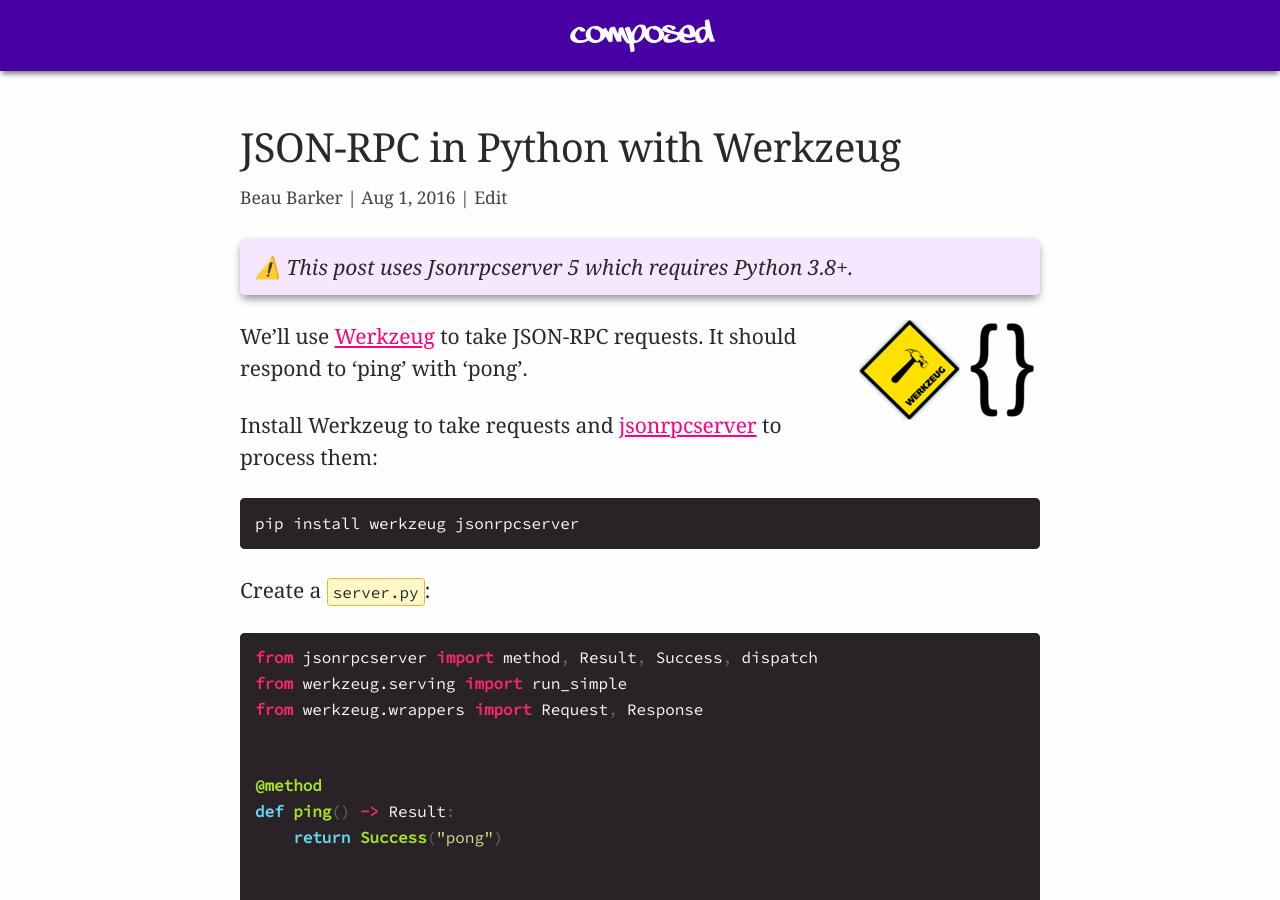
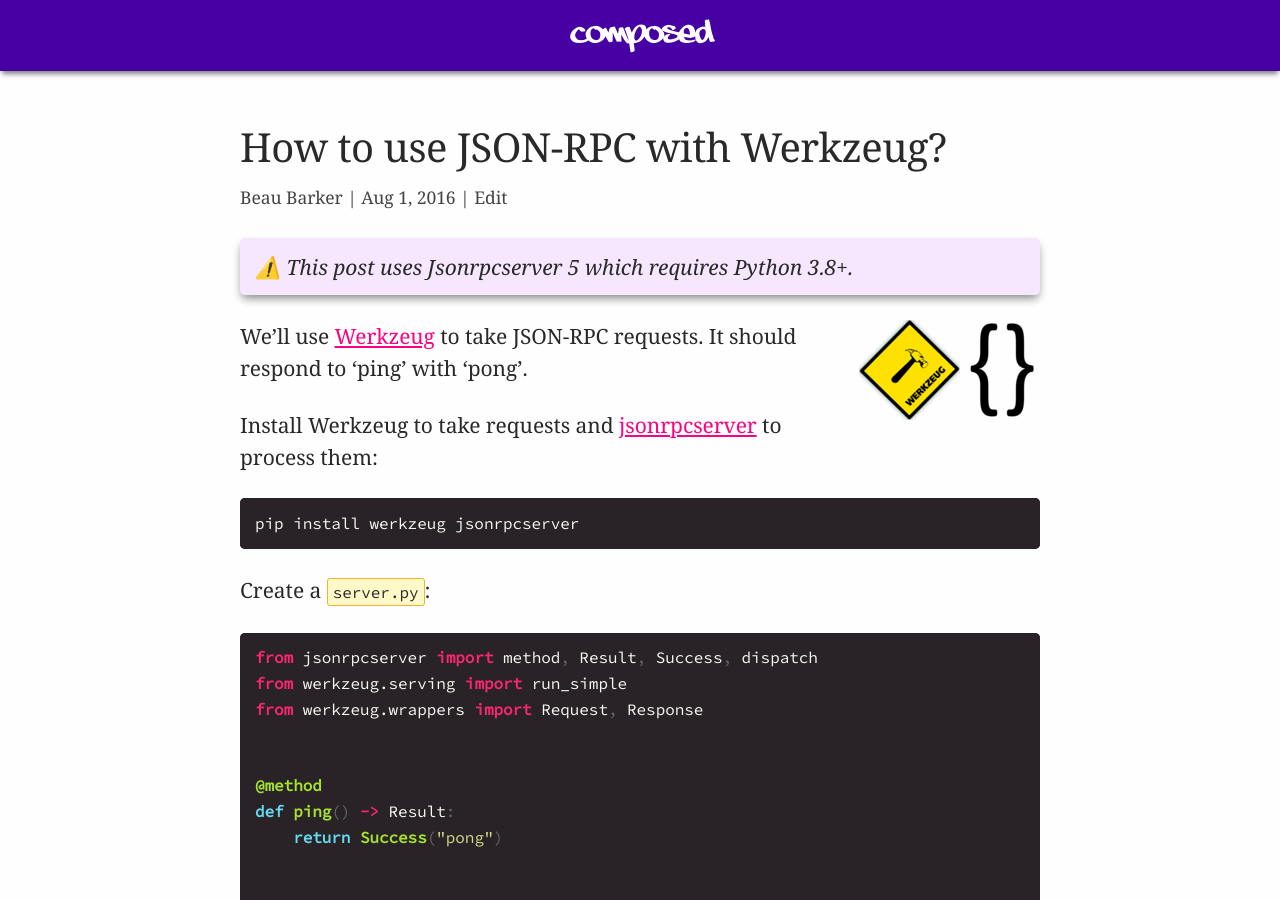
Before and after one commit to explodinglabs/explodinglabs.github.io, a Jekyll site: the page built from docs/_posts/jsonrpc/2016-08-01-werkzeug.markdown, in a window 1280 px wide and 900 px high. Built offline with Jekyll 4.4.1, drawn with Linux system fonts in a browser that asks for light colours.

Commit message:
Update 2016-08-01-werkzeug.markdown

```diff
--- a/docs/_posts/jsonrpc/2016-08-01-werkzeug.markdown
+++ b/docs/_posts/jsonrpc/2016-08-01-werkzeug.markdown
@@ -1,7 +1,7 @@
 ---
 layout: post
 category: jsonrpc
-title: JSON-RPC in Python with Werkzeug
+title: How to use JSON-RPC with Werkzeug?
 permalink: /jsonrpc/werkzeug
 ---
 <div class="warning" markdown="1">
```
